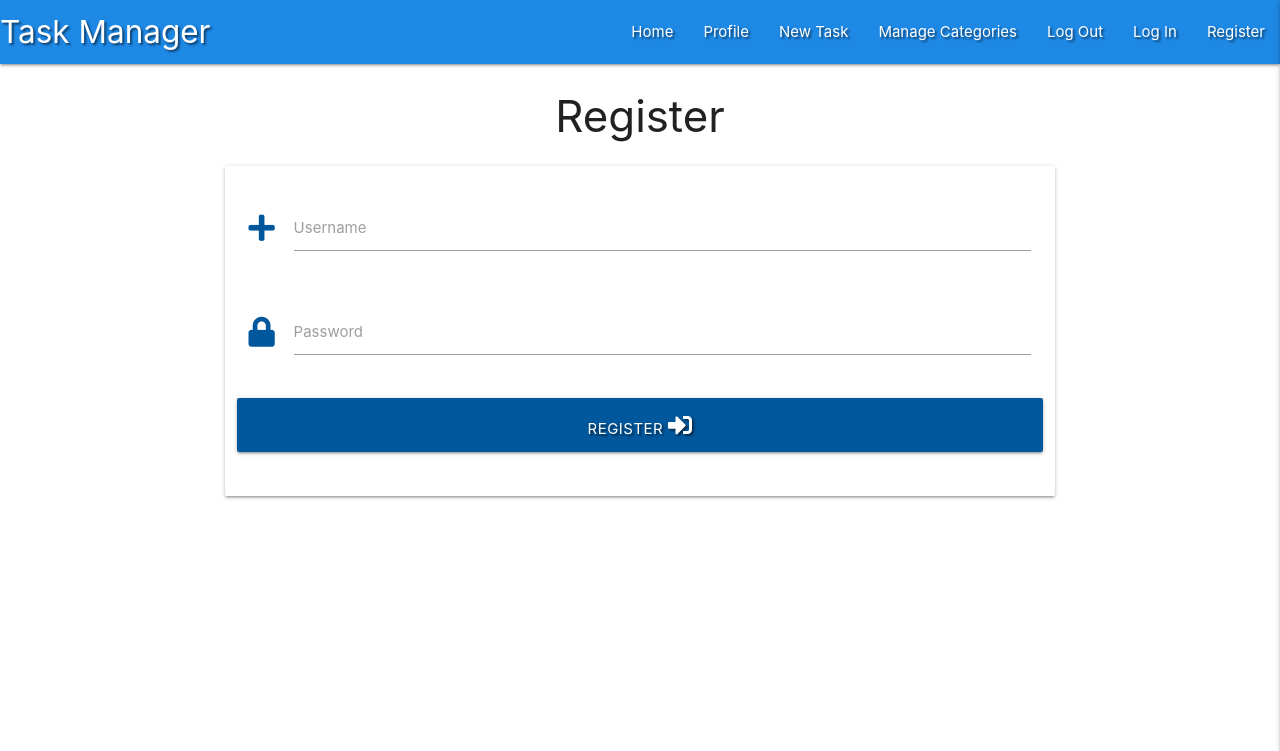
After one commit to bozy15/task-manager-mini-project, a Flask app: page /register in a window 1280 px wide. The commit adds this page. Shown: the top 751 px of the page. Run offline with Flask 2, Linux system fonts and the light colour scheme; some libraries are stand-ins or nearby versions.

Commit message:
Add register template

```diff
--- a/app.py
+++ b/app.py
@@ -2,6 +2,7 @@ import os
 from flask import Flask, flash, render_template, request, session, url_for, redirect
 from flask_pymongo import PyMongo
 from bson.objectid import ObjectId
+from werkzeug.security import generate_password_hash, check_password_hash
 
 # imports env if a path to "env.py" is found
 if os.path.exists("env.py"):
@@ -24,6 +25,11 @@ mongo = PyMongo(app)
 def get_tasks():
     return render_template("tasks.html", tasks=mongo.db.tasks.find())
 
+# Route for resgistering a new user
+@app.route("/register", methods=["GET", "POST"])
+def register():
+    return render_template("register.html")
+
 
 # tells app how and where to run
 if __name__ == "__main__":
--- a/templates/base.html
+++ b/templates/base.html
@@ -34,7 +34,7 @@
                     <li><a href="#">Manage Categories</a></li>
                     <li><a href="#">Log Out</a></li>
                     <li><a href="#">Log In</a></li>
-                    <li><a href="#">Register</a></li>
+                    <li><a href="{{ url_for('register') }}">Register</a></li>
 
                 </ul>
             </div>
@@ -48,7 +48,7 @@
             <li><a href="#">Manage Categories</a></li>
             <li><a href="#">Log Out</a></li>
             <li><a href="#">Log In</a></li>
-            <li><a href="#">Register</a></li>
+            <li><a href="{{ url_for('register') }}">Register</a></li>
         </ul>
     </header>
 
--- /dev/null
+++ b/templates/register.html
@@ -0,0 +1,37 @@
+<!-- Extends this file to the base.html -->
+{% extends "base.html" %}
+{% block content %}
+
+<h3 class="center-align">Register</h3>
+
+<!-- Register form -->
+<div class="row">
+    <form class="col s12 m8 offset-m2" method="POST" action="{{ url_for('register') }}">
+        <div class="card-panel">
+            <!-- Username -->
+            <div class="row">
+                <div class="input-field col s12">
+                    <i class="fas fa-plus prefix light-blue-text text-darken-4"></i>
+                    <input id="username" name="username" type="text" class="validate">
+                    <label for="username">Username</label>
+                </div>
+            </div>
+            <!-- Password -->
+            <div class="row">
+                <div class="input-field col s12">
+                    <i class="fas fa-lock prefix light-blue-text text-darken-4"></i>
+                    <input id="password" name="password" type="password" class="validate">
+                    <label for="password">Password</label>
+                </div>
+            </div>
+            <!-- Register button -->
+            <div class="row">
+                <button type="submit" class="col s12 btn-large light-blue darken-4 text-shadow">
+                    Register <i class="fas fa-sign-in-alt"></i>
+                </button>
+            </div>
+        </div>
+    </form>
+</div>
+
+{% endblock %}
```
